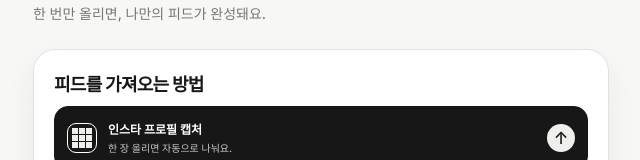
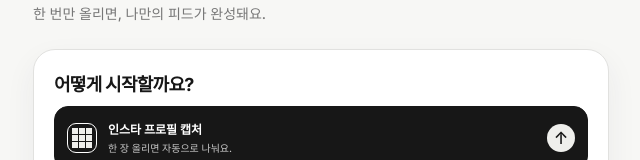
Before and after one commit to onlybyjack/mygrid, a Next.js app: page /home in a window 1280 px wide. Shown: the part 222-382 px from the top of the page, without its empty margins (319-959 px from the left). Built offline with nearby package versions, Linux system fonts and the light colour scheme.

Commit message:
Use friendlier onboarding heading

```diff
--- a/app/home/page.tsx
+++ b/app/home/page.tsx
@@ -152,7 +152,7 @@ export default function Page() {
       event.target.value = "";
       return;
     }
-    const nextDrafts = selected.map((file, index) => ({ id: `draft-${Date.now()}-${index}`, image: URL.createObjectURL(file), draft: true }));
+    const nextDrafts = [...drafts, ...selected.map((file, index) => ({ id: `draft-${Date.now()}-${index}-${globalThis.crypto.randomUUID()}`, image: URL.createObjectURL(file), draft: true }))];
     setDrafts(nextDrafts);
     setMessage("");
     setPreview(true);
@@ -234,7 +234,7 @@ export default function Page() {
         <h1>사진을 골라<br />그리드로 채워보세요.</h1>
         <p className="lead">한 번만 올리면, 나만의 피드가 완성돼요.</p>
         <section className="connect-card upload-card" onPaste={pasteGridScreenshot} tabIndex={0}>
-          <h2>피드를 가져오는 방법</h2>
+          <h2>어떻게 시작할까요?</h2>
           {message && <div className="error" role="alert">{message}</div>}
           <label className="upload-option upload-option-featured"><span className="upload-option-mark"><GridMark uniform /></span><span className="upload-option-copy"><b>인스타 프로필 캡처</b><small>한 장 올리면 자동으로 나눠요.</small></span><span className="upload-option-arrow">↑</span><input type="file" accept="image/jpeg,image/png,image/webp" onChange={chooseGridScreenshot} /></label>
           <label className="upload-option"><span className="upload-option-mark">＋</span><span className="upload-option-copy"><b>사진 직접 올리기</b><small>첫 장 이미지를 여러 장 선택해요.</small></span><span className="upload-option-arrow">↑</span><input type="file" accept="image/jpeg,image/png,image/webp" multiple onChange={choosePhotos} /></label>
```
